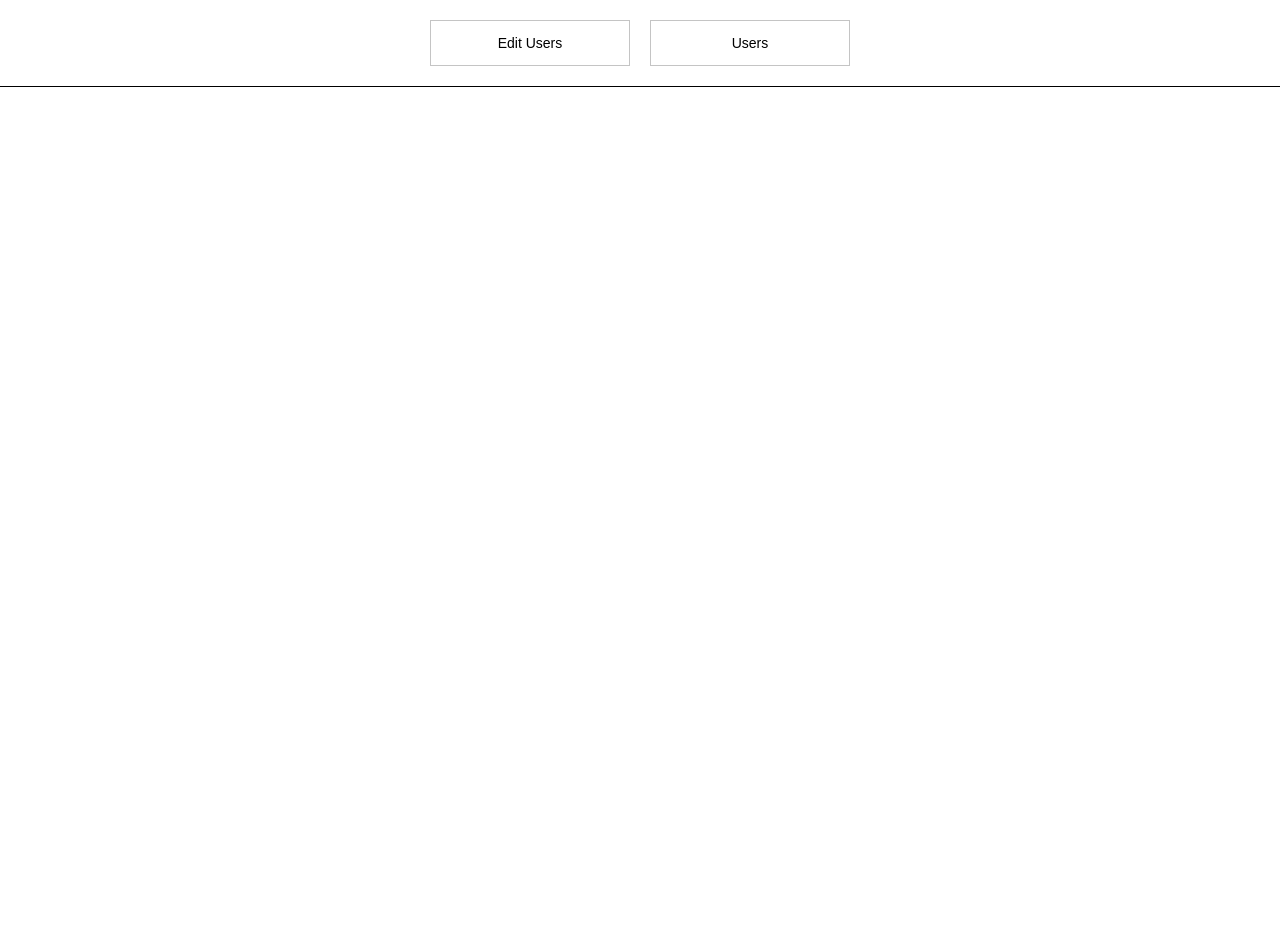
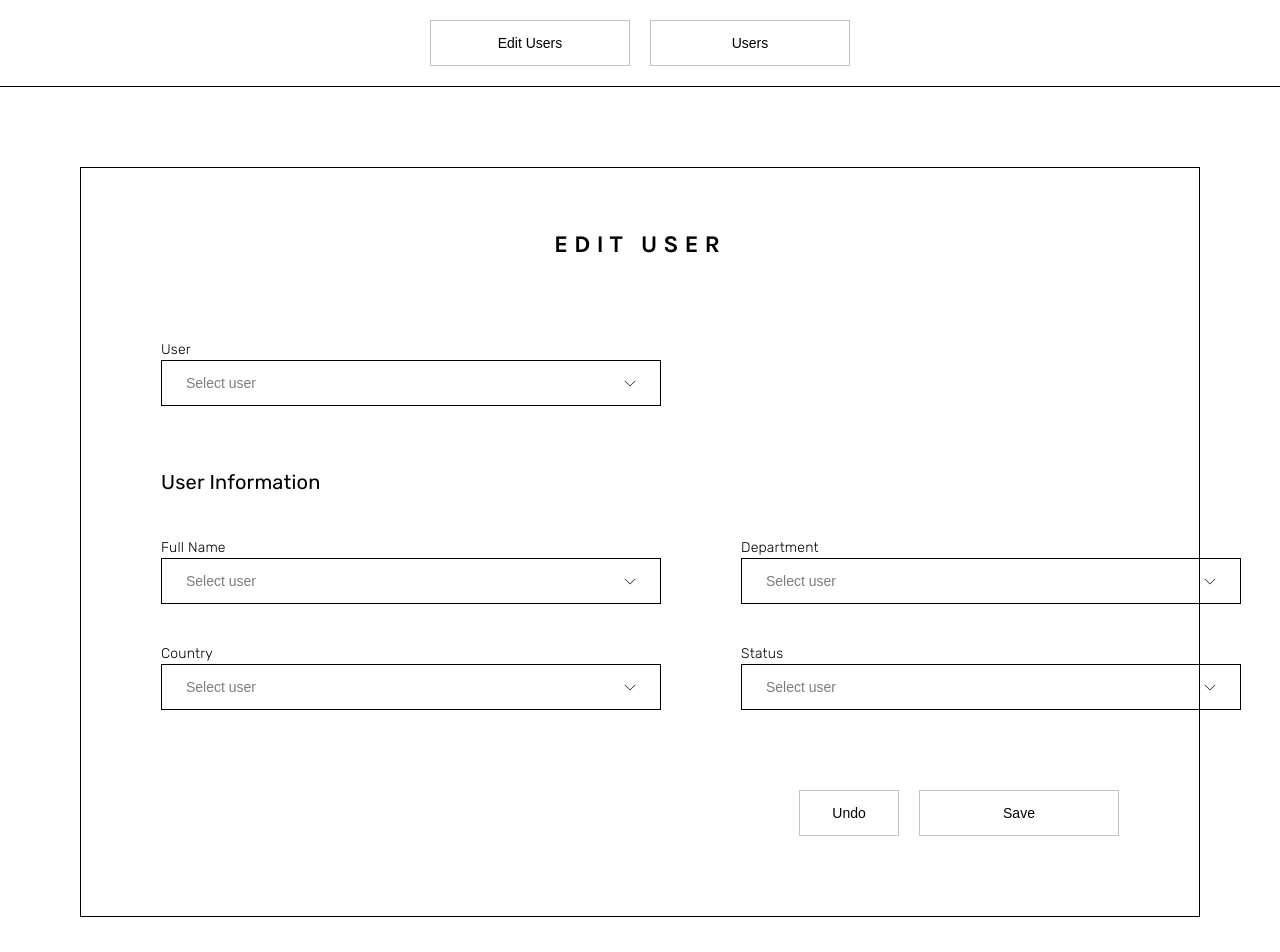
Before and after one commit to Valentyn26/test-task, a Next.js app: page /edit-user in a window 1280 px wide. Shown: the top 952 px of the page. Before the commit the page ends 800 px from the top, so only its background shows below. Built offline with nearby package versions, Linux system fonts and the light colour scheme.

Commit message:
Edit page styling

```diff
--- /dev/null
+++ b/app/edit-user/editPage.css
@@ -0,0 +1,33 @@
+.user {
+    padding-top: 40px;
+}
+
+.user__name {
+    display: block;
+    margin-bottom: 60px;
+}
+
+.user__edit {}
+
+.edit {}
+
+.edit__title {
+    font-size: 20px;
+    line-height: 32px;
+    font-weight: 500;
+    margin-bottom: 40px;
+}
+
+.edit__fields {
+    display: grid;
+    grid-template-columns: 1fr 1fr;
+    column-gap: 80px;
+    row-gap: 40px;
+    margin-bottom: 80px;
+}
+
+.edit__buttons {
+    display: flex;
+    justify-content: end;
+    column-gap: 20px;
+}
--- a/app/edit-user/page.tsx
+++ b/app/edit-user/page.tsx
@@ -1,6 +1,45 @@
+import "./editPage.css";
+
+import Button from "../components/UI/Button/Button";
+import Dropdown from "../components/UI/Dropdown/Dropdown";
+
 export default function EditUserPage() {
     return (
-        <div>
-        </div>
+        <main className="main">
+            <div className="main__container">
+                <h1 className="main__title">edit user</h1>
+                <section className="user">
+                    <label className="user__name">
+                        User
+                        <Dropdown title="Select user" width="500px"></Dropdown>
+                    </label>
+                    <form className="user__edit edit">
+                        <h2 className="edit__title">User Information</h2>
+                        <div className="edit__fields">
+                            <label className="edit__name">
+                                Full Name
+                                <Dropdown title="Select user" width="500px"></Dropdown>
+                            </label>
+                            <label className="edit__department">
+                                Department
+                                <Dropdown title="Select user" width="500px"></Dropdown>
+                            </label>
+                            <label className="edit__country">
+                                Country
+                                <Dropdown title="Select user" width="500px"></Dropdown>
+                            </label>
+                            <label className="edit__status">
+                                Status
+                                <Dropdown title="Select user" width="500px"></Dropdown>
+                            </label>
+                        </div>
+                        <div className="edit__buttons">
+                            <Button type="reset" width="100px">Undo</Button>
+                            <Button type="submit" width="200px">Save</Button>
+                        </div>
+                    </form>
+                </section>
+            </div>
+        </main>
     );
 }
```
